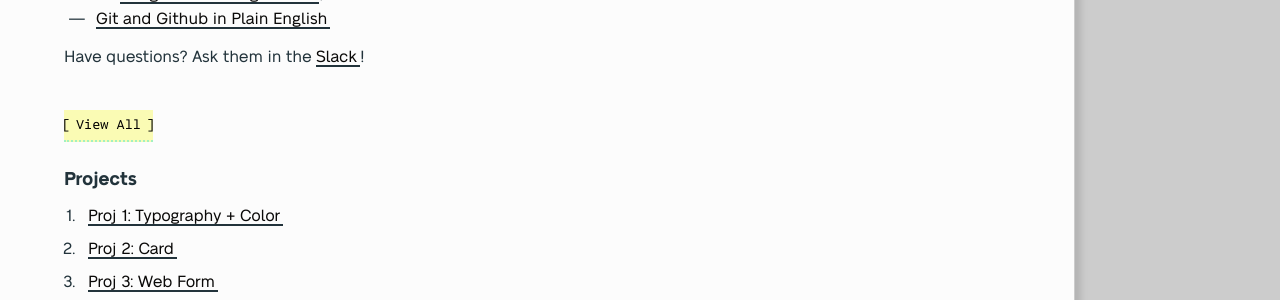
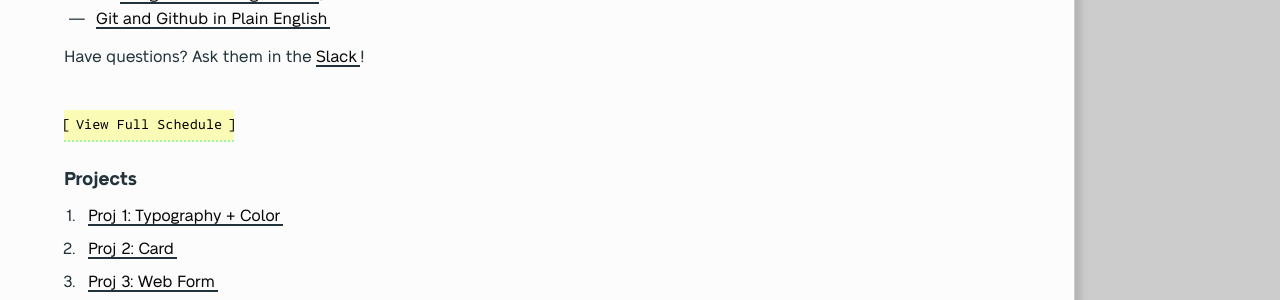
Before and after one commit to mica-web/mica-web.github.io, a Jekyll site: the page built from gd-220/index-future.md, in a window 1280 px wide. Shown: the part 1301-1601 px from the top of the page. Built offline with Jekyll 4.4.1, drawn with Linux system fonts in a browser that asks for light colours; some web fonts are replaced.

Commit message:
Update markup and text

```diff
--- a/gd-220/_includes/schedule.md
+++ b/gd-220/_includes/schedule.md
@@ -3,16 +3,18 @@
 
 {% include_relative _includes/current.md %}
 
-<button type="button" class="u-button-reset js-generic-toggle highlighter" aria-controls="js-target-schedule">View All</button>
+<button type="button" class="u-button-reset js-generic-toggle highlighter" aria-controls="js-target-schedule">View Full Schedule</button>
+
+<h3 class="u-sr-only">Full Schedule</h3>
 
 <ol id="js-target-schedule" class="u-list-reset has-reveal-animation schedule-list">
 {% for week in site.gd220 %}
 {% assign weeknum = week.path | replace:'_gd220/w','' | replace:'.md', '' %}
 
   <li class="accordion-wrapper" id="week{{ weeknum }}">
-    <h2 class="accordion-title{% if week.empty %} has-no-content js-content-toggle-ignore{% else %} js-trigger-content-toggle{% endif %}">
+    <h4 class="accordion-title{% if week.empty %} has-no-content js-content-toggle-ignore{% else %} js-trigger-content-toggle{% endif %}">
       {{ week.topic }}
-    </h2>
+    </h4>
     {{ week.content | markdownify }}
   </li>
 
```
